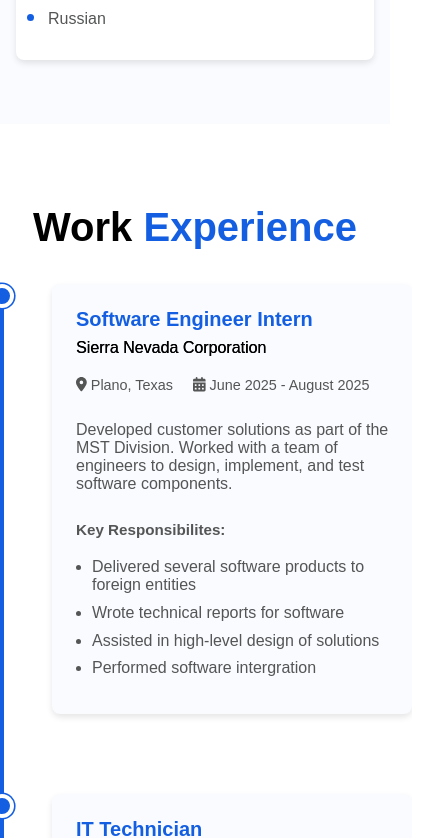
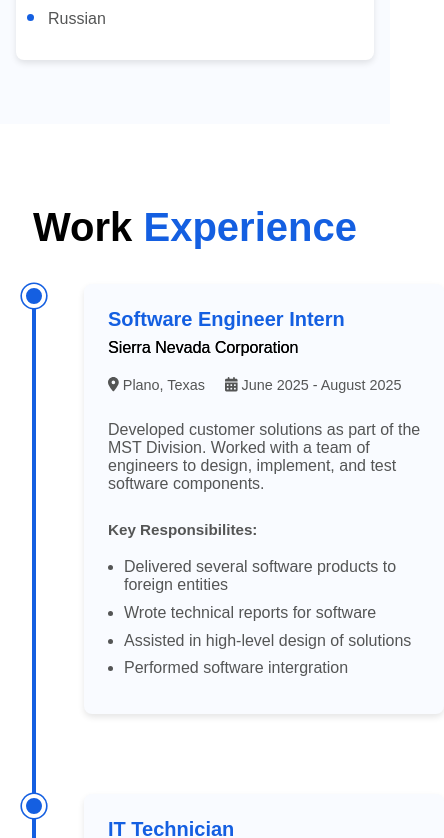
Before and after one commit to RoboticsMB/Personal_Website_2.0, a React (Create React App) app: page / in a window 390 px wide. Shown: the part 3516-4354 px from the top of the page, 444 px wide, since content can reach past the window. Built offline with nearby package versions, Linux system fonts and the light colour scheme.

Commit message:
Finished styling the experiences page

```diff
--- a/src/Components/Experience/Experience.css
+++ b/src/Components/Experience/Experience.css
@@ -104,3 +104,10 @@
     font-size: .95rem;
     font-weight: 600;
 }
+
+@media (max-width: 1000px){
+    .timeline{
+        margin-left: 2rem;
+        margin-right: 2rem;
+    }
+}
--- a/src/Components/Navbar/Navbar.css
+++ b/src/Components/Navbar/Navbar.css
@@ -66,7 +66,7 @@
     right: 0;
     height: 100%;
     width: 100%;
-    background-color: #0b3e86;
+    background-color: #28296a;
     display: flex;
     flex-direction: column;
     align-items: center;
```
